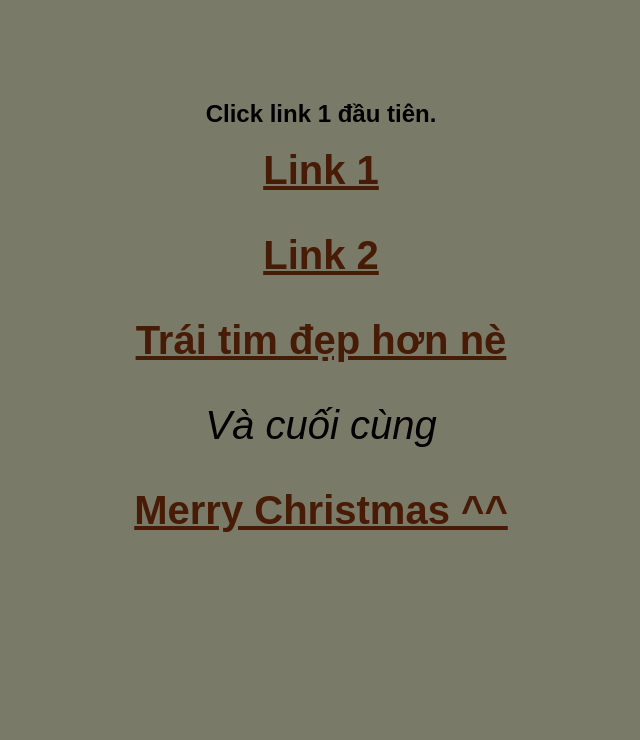
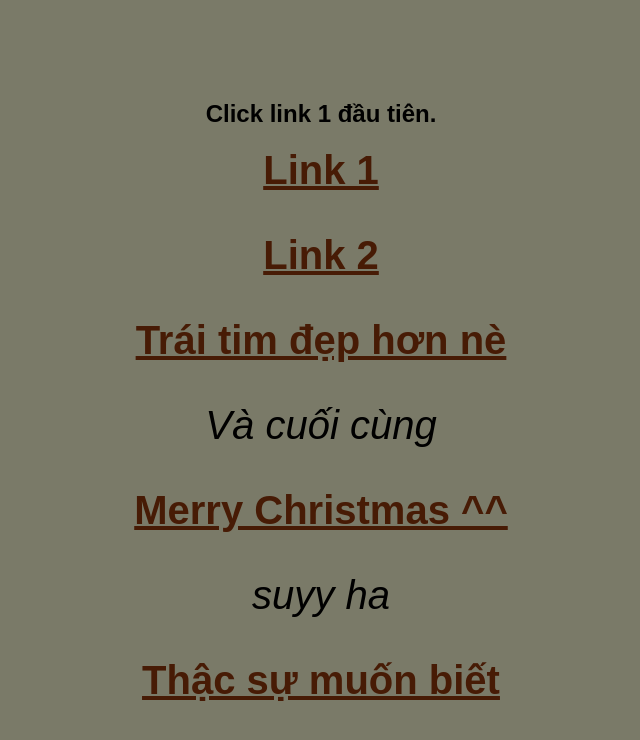
Before and after one commit to canhhocit/linktonghop, a plain HTML site: page index.html in a window 1280 px wide. Shown: the whole page, without its empty margins (319-959 px from the left). Drawn offline with Linux system fonts and the light colour scheme.

Commit message:
Update index.html

```diff
--- a/index.html
+++ b/index.html
@@ -15,5 +15,7 @@
     <h3 class=" link3"><a href="https://canhhocit.github.io/dondauuu/">Trái tim đẹp hơn nè</a></h3>
     <p> Và cuối cùng </p>
     <h3><a href="https://canhhocit.github.io/xitmot/">Merry Christmas ^^</a></h3>
+    <p>suyy ha</p>
+    <h1><a href="https://canhhocit.github.io/loveis/">Thậc sự muốn biết</h1>
 </body>
 </html>
```
